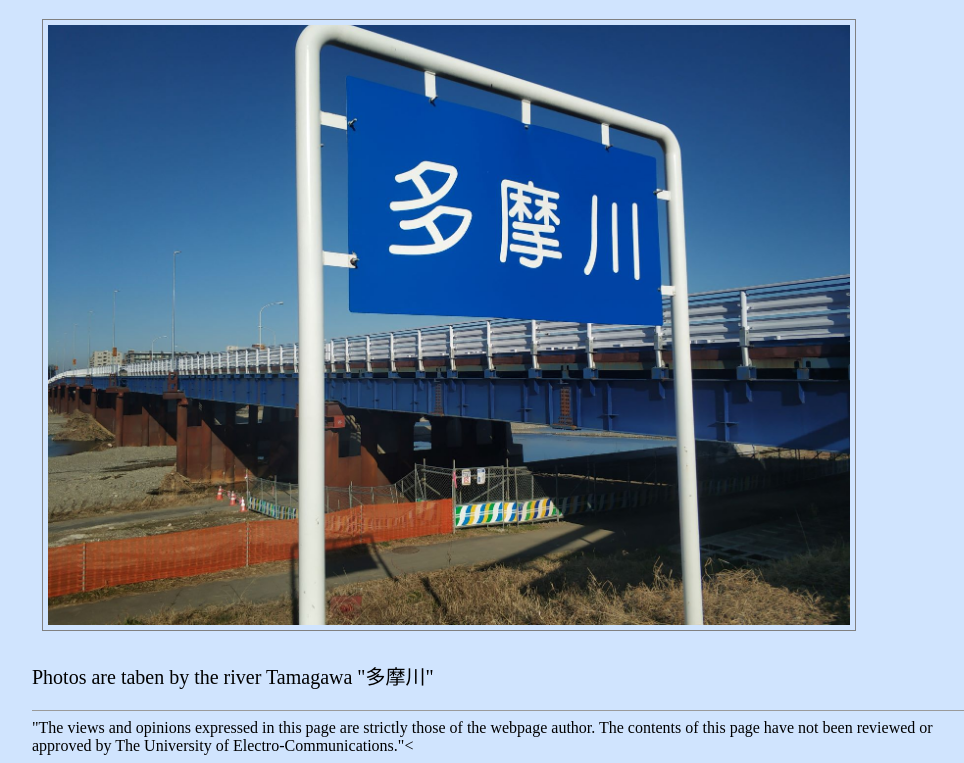
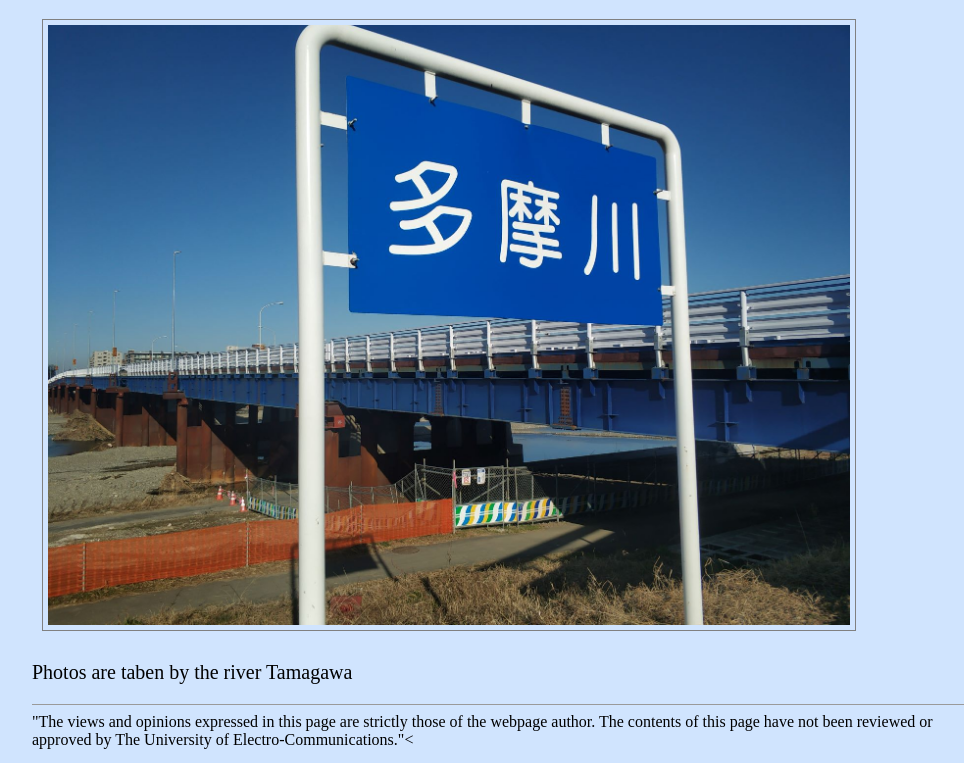
Before and after one commit to qq992792890/site-uec, a plain HTML site: page index.html in a window 1280 px wide. Shown: the part 955-1718 px from the top of the page, without its empty margins (128-1092 px from the left). Drawn offline with Linux system fonts and the light colour scheme.

Commit message:
remove japanese

```diff
--- a/index.html
+++ b/index.html
@@ -38,7 +38,7 @@
     <p>This site uses a css file to unify the style, and a table display all the pages.</p>
     <img class ="home" src="images/tamagawa.jpg" alt="tamagawa">
     <img class ="home" src="images/tamagawa2.jpg" alt="tamagawa">
-    <p>Photos are taben by the river Tamagawa "多摩川"</p>
+    <p>Photos are taben by the river Tamagawa </p>
     <hr size=1>
     "The views and opinions expressed in this page are strictly those of the
     webpage author. The contents of this page have not been reviewed or
```
